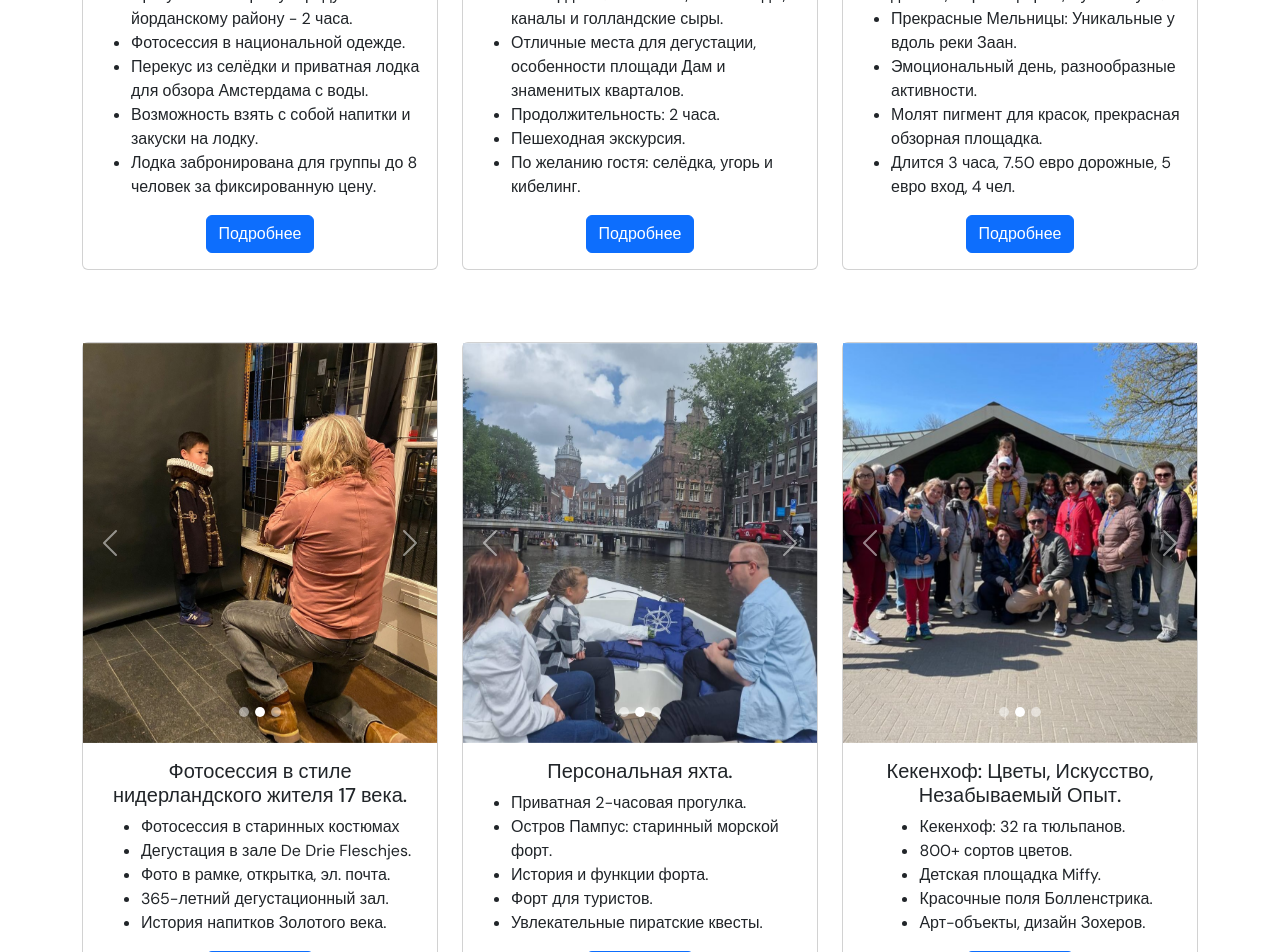
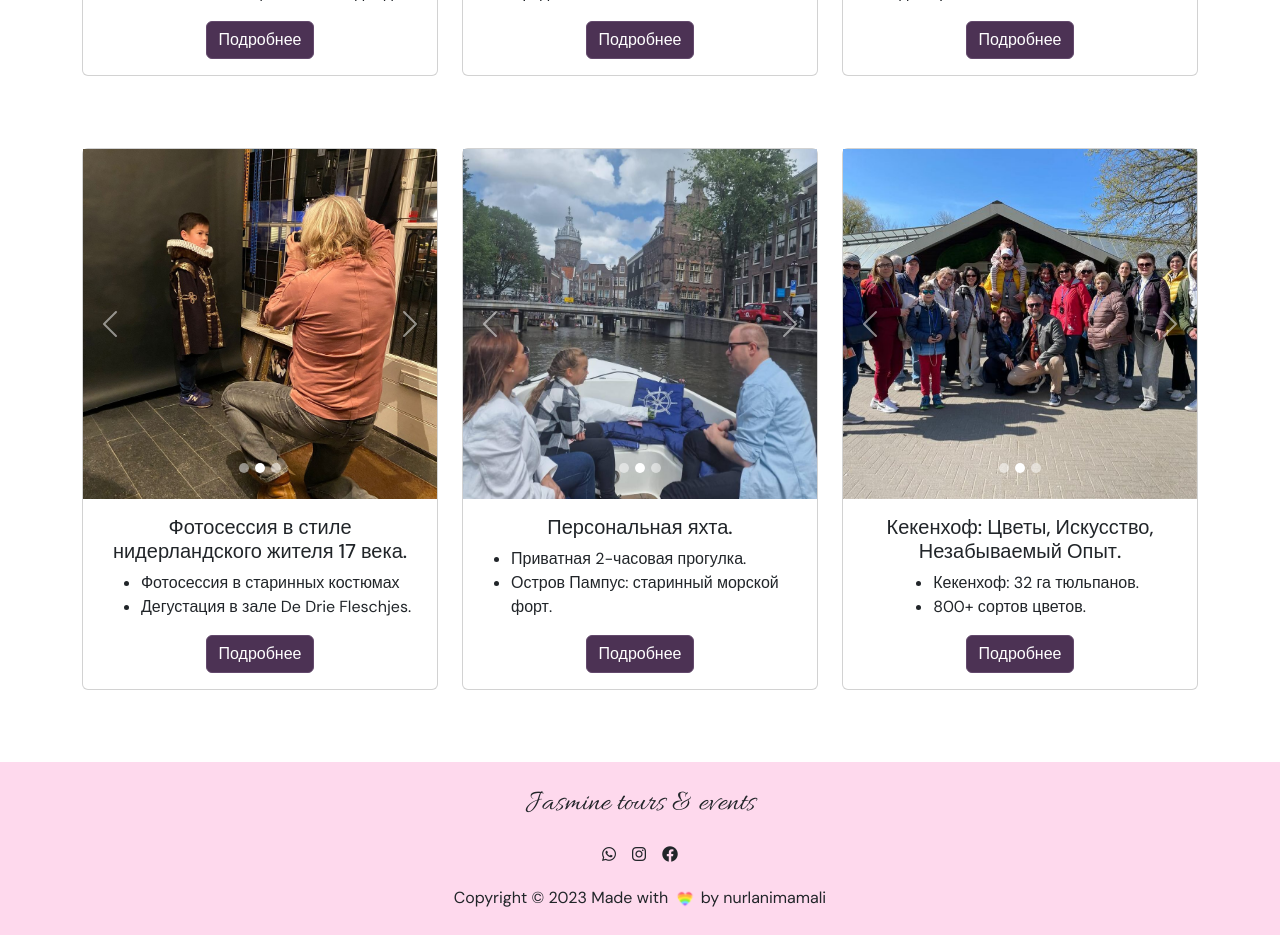
Before and after one commit to anisa07/jasmine-tours, a React (Create React App) app: page /excursions in a window 1280 px wide. Shown: the part 900-1852 px from the top of the page. Built offline with nearby package versions, Linux system fonts and the light colour scheme.

Commit message:
color of the footer main sections

```diff
--- /dev/null
+++ b/src/components/Cards.css
@@ -0,0 +1,10 @@
+.custom-button {
+  background-color: #4c3254;
+  border-color: #63496c;
+}
+
+.custom-button:hover {
+  background-color: #fed9ed;
+  border-color: #fed9ed;
+  color: #63496c;
+}
--- a/src/components/Cards.js
+++ b/src/components/Cards.js
@@ -4,18 +4,17 @@ import Card from "react-bootstrap/Card";
 import Modal from "react-bootstrap/Modal";
 import Carousel from "react-bootstrap/Carousel";
 import { motion } from "framer-motion";
+import "./Cards.css";
 
 const Cards = ({ title, text, images, additionalInfo }) => {
   const [showAdditionalInfo, setShowAdditionalInfo] = useState(false);
   const [showOverlay, setShowOverlay] = useState(false);
 
   const toggleExpanded = () => {
-    setShowAdditionalInfo(!showAdditionalInfo);
     setShowOverlay(!showOverlay);
   };
 
   const handleClose = () => {
-    setShowAdditionalInfo(false);
     setShowOverlay(false);
   };
 
@@ -23,6 +22,7 @@ const Cards = ({ title, text, images, additionalInfo }) => {
     <>
       <Card
         className={`text-left mb-5 ${showAdditionalInfo ? "expanded" : ""}`}
+        style={{ height: "fit-content" }}
       >
         <Carousel>
           {images.map((image, index) => (
@@ -31,7 +31,7 @@ const Cards = ({ title, text, images, additionalInfo }) => {
                 className="d-block w-100"
                 src={image}
                 alt={`Slide ${index}`}
-                style={{ objectFit: "cover", height: "400px", width: "600px" }}
+                style={{ objectFit: "cover", height: "350px", width: "600px" }}
               />
             </Carousel.Item>
           ))}
@@ -48,19 +48,17 @@ const Cards = ({ title, text, images, additionalInfo }) => {
             </ul>
           )}
           <motion.div
-            whileHover={{ scale: 1.1 }}
-            whileTap={{ scale: 0.9 }}
-            className="d-flex justify-content-center w-100"
+            whileHover={{ scale: 1.1, transition: { duration: 0 } }}
+            whileTap={{ scale: 0.9, transition: { duration: 0.1 } }}
+            className="d-flex justify-content-center w-100 text-center"
           >
-            <div className="text-center">
-              <Button
-                variant="primary"
-                className="w-80"
-                onClick={toggleExpanded}
-              >
-                {showAdditionalInfo ? "Скрыть" : "Подробнее"}
-              </Button>
-            </div>
+            <Button
+              variant="primary"
+              className="w-80 custom-button"
+              onClick={toggleExpanded}
+            >
+              Подробнее
+            </Button>
           </motion.div>
         </Card.Body>
       </Card>
--- a/src/components/CardsData.js
+++ b/src/components/CardsData.js
@@ -23,9 +23,6 @@ const cardData = [
     text: [
       " Прогулка по старому городу или йорданскому району - 2 часа.",
       " Фотосессия в национальной одежде.",
-      " Перекус из селёдки и приватная лодка для обзора Амстердама с воды.",
-      " Возможность взять с собой напитки и закуски на лодку.",
-      " Лодка забронирована для группы до 8 человек за фиксированную цену.",
     ],
     images: [combined1, combined2, combined3],
     additionalInfo: `Это - наш Комбинированный Тур! Начнём с увлекательной прогулки по выбранной части города: старому городу или йорданскому району. Продолжительность - приятные 2 часа.
@@ -35,11 +32,8 @@ const cardData = [
   {
     title: "Это Амстердам детка",
     text: [
-      " Знакомство с ключевыми символами Амстердама: тюльпаны, велосипеды, каналы и голландские сыры.",
       " Отличные места для дегустации, особенности площади Дам и знаменитых кварталов.",
       " Продолжительность: 2 часа.",
-      " Пешеходная экскурсия.",
-      " По желанию гостя: селёдка, угорь и кибелинг.",
     ],
     images: [amsterdam1, amsterdam2, amsterdam3],
     additionalInfo: `Города, подобно людям, способны произвести первое впечатление всего один раз. Чтобы Амстердам для вас не остался лишь типичным европейским городом с узкими улочками и богатой историей, я с удовольствием вас проведу и познакомлю с яркими символами столицы.
@@ -53,9 +47,6 @@ const cardData = [
     text: [
       " Уникальная деревня: Пряничные домики, сырная ферма, музей обуви.",
       " Прекрасные Мельницы: Уникальные у вдоль реки Заан.",
-      " Эмоциональный день, разнообразные активности.",
-      " Молят пигмент для красок, прекрасная обзорная площадка.",
-      " Длится 3 часа, 7.50 евро дорожные, 5 евро вход, 4 чел.",
     ],
     images: [mill1, mill2, mill3],
     additionalInfo: `Это уникальная деревня, где можно увидеть маленькие пряничные домики, посетить сырную ферму и погрузиться в мир национальной деревянной обуви. Но настоящей изюминкой являются рабочие мельницы, удивительно прекрасные и уникальные. Все это расположено вдоль реки Заан, и никакие слова или фотографии не смогут передать их неповторимой красоты.
@@ -69,9 +60,6 @@ const cardData = [
     text: [
       " Фотосессия в старинных костюмах",
       " Дегустация в зале De Drie Fleschjes.",
-      " Фото в рамке, открытка, эл. почта.",
-      " 365-летний дегустационный зал.",
-      " История напитков Золотого века.",
     ],
     images: [century1, century2, century3],
     additionalInfo: `Часто посещая Амстердам с друзьями, хочется чего-то уникального. Предлагаем заказать фотосессию в старинных костюмах Золотого века после осмотра города и увлекательных рассказов о жизни нидерландцев.
@@ -87,9 +75,6 @@ const cardData = [
     text: [
       " Приватная 2-часовая прогулка.",
       " Остров Пампус: старинный морской форт.",
-      " История и функции форта.",
-      " Форт для туристов.",
-      " Увлекательные пиратские квесты.",
     ],
     images: [boat1, boat2, boat3],
     additionalInfo: `Если важное событие на подходе и хочется провести время с друзьями, предлагаем уникальную возможность: приватная 2-часовая прогулка на острове Пампус. Это загадочное место – искусственный остров с морским фортом, частью оборонительной системы возле Алмере.
@@ -100,13 +85,7 @@ const cardData = [
   },
   {
     title: "Кекенхоф: Цветы, Искусство, Незабываемый Опыт.",
-    text: [
-      " Кекенхоф: 32 га тюльпанов.",
-      " 800+ сортов цветов.",
-      " Детская площадка Miffy.",
-      " Красочные поля Болленстрика.",
-      " Арт-объекты, дизайн Зохеров.",
-    ],
+    text: [" Кекенхоф: 32 га тюльпанов.", " 800+ сортов цветов."],
     images: [flower1, flower2, flower3],
     additionalInfo: `Кекенхоф, известный как самый красивый весенний парк, удивляет 32 гектарами тюльпанов и цветов. Парк проложен 15-километровой пешеходной дорожкой, ведущей к водоемам, фонтанам и скульптурам. С 800+ сортами цветов, дети наслаждаются игровой площадкой Miffy и веселой охотой за сокровищами.
 
--- a/src/components/Footer.css
+++ b/src/components/Footer.css
@@ -1,3 +1,11 @@
+@import url("https://fonts.googleapis.com/css2?family=Allura&display=swap");
+
 footer {
-  background-color: #DEC0CF;
+  background-color: #fed9ed;
 }
+
+h5 {
+  font-family: 'Allura', cursive;
+  font-size: 30px;
+  font-weight: lighter;
+}
--- a/src/components/Footer.js
+++ b/src/components/Footer.js
@@ -23,7 +23,7 @@ function Footer() {
       <Container className="text-center">
         <Row className="mb-3">
           <Col sm={12}>
-            <h5 className="mb-0">Jasmine Tours&Events</h5>
+            <h5 className="mb-0">Jasmine tours & events</h5>
           </Col>
         </Row>
         <Row className="mb-3">
--- a/src/components/Hero1.css
+++ b/src/components/Hero1.css
@@ -7,7 +7,7 @@
   text-align: center;
   top: 50%;
   transform: translateY(-50%);
-  color: #fff; /* Adjust the text color if needed */
+  color: #fff;
 }
 .overlay {
   position: relative;
--- a/src/components/Main.css
+++ b/src/components/Main.css
@@ -1,5 +1,5 @@
 .main-custom-bg {
-  background-color: #dac6d0;
+  background-color: #fed9ed;
 }
 
 .main-text {
```
